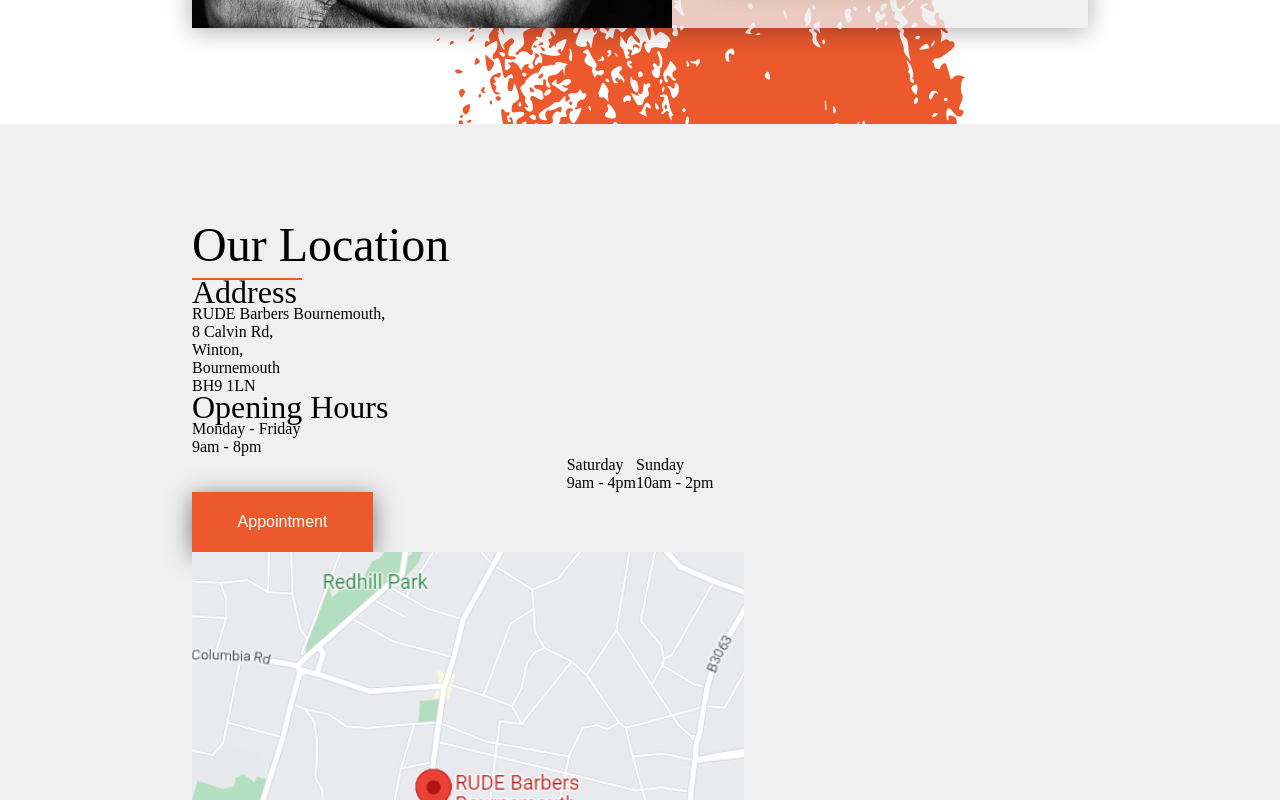
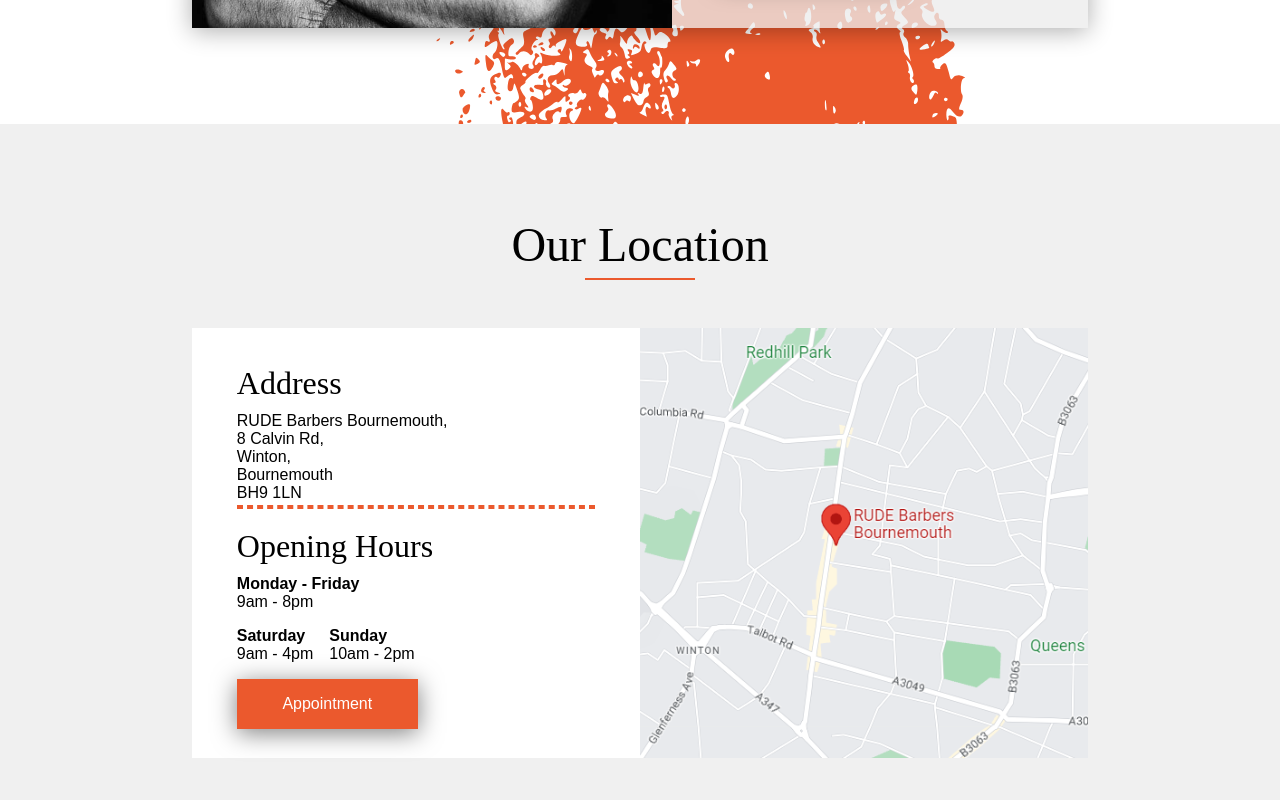
Before and after one commit to SaxonJude/Rude_Barbers, a React (Create React App) app: page / in a window 1280 px wide. Shown: the part 4280-5080 px from the top of the page. Built offline with nearby package versions, Linux system fonts and the light colour scheme; a web font is replaced by a local one.

Commit message:
added location

```diff
--- a/src/components/location/Location.jsx
+++ b/src/components/location/Location.jsx
@@ -13,6 +13,7 @@
         </div>
         <div className="location-container_box">
           <div className="location-container_box-content">
+              <div className="location-container_box-content_inner">
                 <div className="location_address">
                   <h3>Address</h3>
                   <p>RUDE Barbers Bournemouth, <br/> 8 Calvin Rd, <br/> Winton, <br/>Bournemouth <br/>BH9 1LN</p>
@@ -20,14 +21,15 @@
                 <div className="location_underline"></div>
                 <div className="location_openhours">
                   <h3>Opening Hours</h3>
-                <p>Monday - Friday</p>
+                  <p><b>Monday - Friday</b></p>
                   <p>9am - 8pm</p>
                   <div className="location_text_openhours">
-                  <p>Saturday <br/>9am - 4pm</p>
-                  <p>Sunday <br/> 10am - 2pm</p>
+                    <p><b>Saturday</b> <br/>9am - 4pm</p>
+                    <p><b>Sunday</b> <br/> 10am - 2pm</p>
                   </div>
                 </div>
                 <a className='navbar-appointment' href="https://app.squarespacescheduling.com/schedule.php?owner=28691044" target='_blank'>Appointment</a>
+              </div>
           </div>
           <div className="location-container_box-map">
               <img src={map} alt="location" />
--- a/src/components/location/location.css
+++ b/src/components/location/location.css
@@ -4,3 +4,109 @@
     align-items: center;
     flex-direction: row;
 }
+
+.location {
+    /* border: 2px solid black; */
+    display: flex;
+    justify-content: center;
+}
+
+.location-container {
+    /* border: 3px solid green; */
+    display: flex;
+    justify-content: center;
+    flex-direction: column;
+    align-items: center;
+    flex: 1;
+    width: 100%;
+}
+
+.location-container_title {
+    /* border: 1px solid blue; */
+    width: 100%;
+    display: flex;
+    justify-content: center;
+    align-items: center;
+    flex-direction: column;
+    margin-bottom: 3rem;
+}
+
+.location-container_box {
+    /* border: 1px solid red; */
+    display: flex;
+    justify-content: center;
+    align-items: center;
+    width: 100%;
+}
+
+.location-container_box-content {
+    /* border: 1px solid black; */
+    background-color: #fff;
+    display: flex;
+    justify-content: center;
+    align-items: center;
+    flex: 1;
+    height: 100%;
+}
+
+.location-container_box-content_inner {
+    position: relative;
+    /* border: 2px solid blue; */
+    width: 80%;
+    height: 80%;
+    display: flex;
+    flex-direction: column;
+    justify-content: space-between;
+    align-items: flex-start;
+}
+
+.location-container_box-content_inner p {
+    font-family: var(--font-family2);
+}
+
+.location_address {
+    /* border: 1px solid darkorchid; */
+}
+
+.location_address p {
+    padding: 1rem 0rem;
+}
+
+.location_openhours {
+    /* border: 1px solid red; */
+}
+
+.location_openhours h3 {
+    padding: 1rem 0rem;
+}
+
+.location_text_openhours {
+    /* border: 1px solid purple; */
+    display: flex;
+    justify-content: flex-start;
+    padding: 1rem 0rem;
+}
+
+.location_text_openhours p:first-of-type {
+    margin-right: 1rem;
+}
+
+.location-container_box-map {
+    /* border: 1px solid black; */
+    display: flex;
+    flex: 1;
+}
+
+.location-container_box-map img {
+    width: 100%;
+    flex: 1;
+}
+
+.location_underline {
+    position: absolute;
+    width: 100%;
+    height: 0px;
+    left: 0;
+    top: 39%;
+    border: 2px dashed #EB592D;
+}
```
Lines whose indentation alone changed are shown as unchanged.
